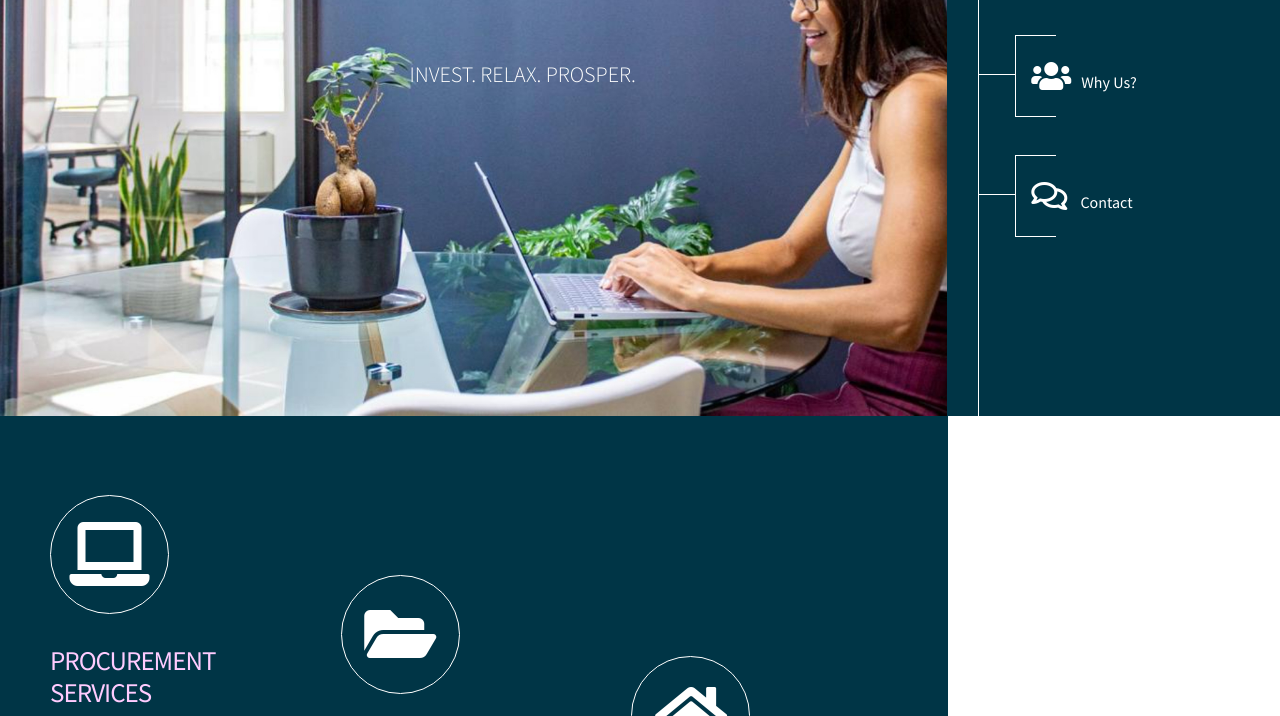
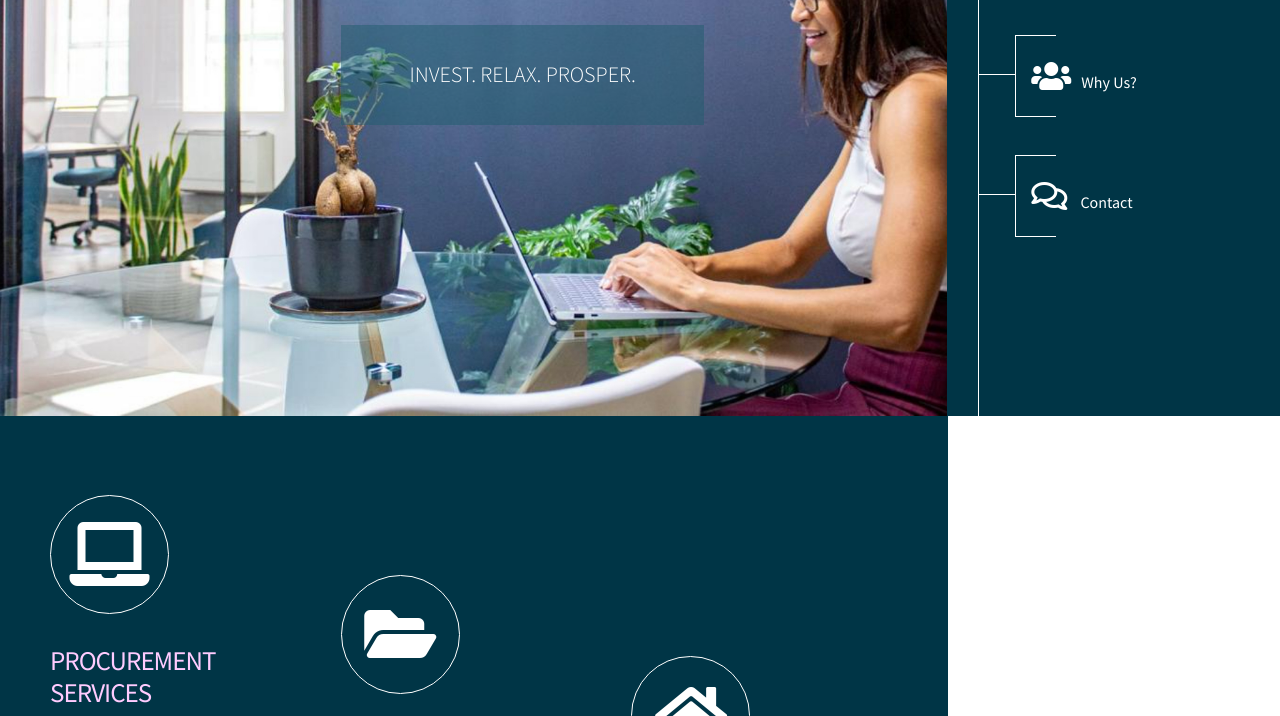
Before and after one commit to KINGOFGRACE/invest2let-website, a plain HTML site: page index.html in a window 1280 px wide. Shown: the part 384-1100 px from the top of the page. Drawn offline with Linux system fonts and the light colour scheme.

Commit message:
Update tooplate-simply-amazed.css

```diff
--- a/css/tooplate-simply-amazed.css
+++ b/css/tooplate-simply-amazed.css
@@ -617,7 +617,7 @@ textarea.form-control {
   align-items: flex-start;
 }
 
-.bg-blue-transparent { background-color: rgba(17, 73, 69, 0); }
+.bg-blue-transparent { background-color: rgba(33, 93, 110, 0.5); }
 
 .banner-section .logo-fa {
   color: #fff;
```
